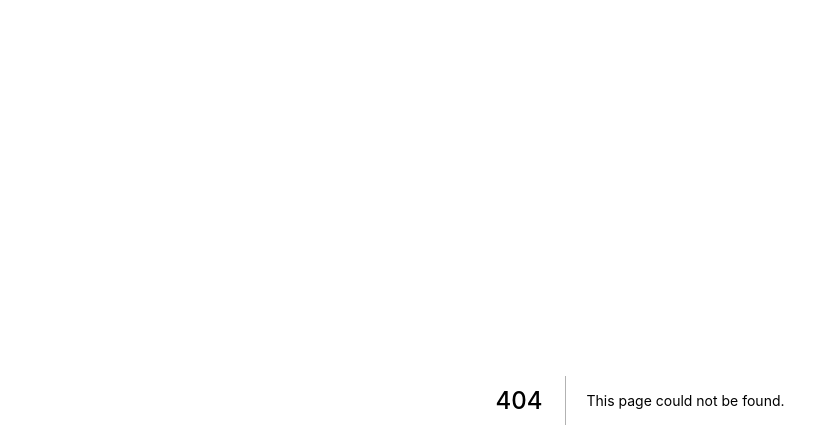
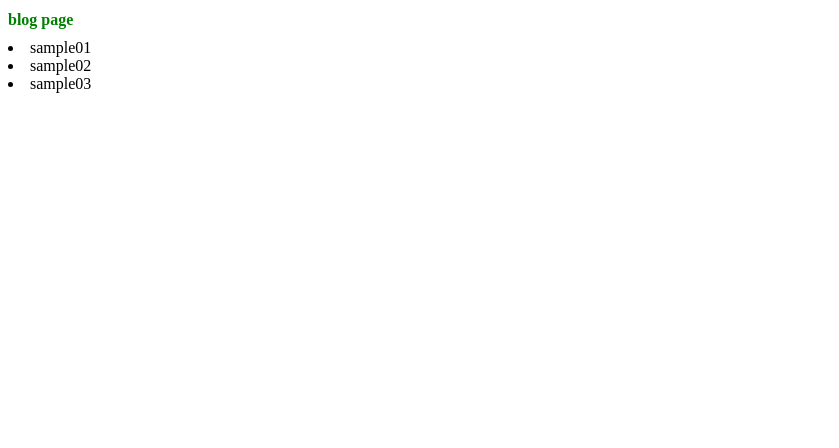
Before and after one commit to Tsuyoshi-Iwanaga/learning_nextjs, a Next.js app: page /blog in a window 1280 px wide. Before the commit this address had no page. Shown: the top 448 px of the page, without its empty margins (0-839 px from the left). Built offline with nearby package versions, Linux system fonts and the light colour scheme.

Commit message:
describe getStaticProps type

```diff
--- /dev/null
+++ b/src/pages/blog.tsx
@@ -0,0 +1,29 @@
+import styled from 'styled-components'
+import { GetStaticProps, GetStaticPaths, GetServerSideProps } from 'next'
+
+const BlogTitle = styled.h1`
+  font-size: 16px;
+  color: green;
+`
+
+
+const Blog = function ({posts}) {
+  return (
+    <>
+    <BlogTitle>blog page</BlogTitle>
+    {posts.map((v) => {
+      return <li>{v}</li>
+    })}
+    </>
+  )
+}
+
+export const getStaticProps: GetStaticProps = async context => {
+  return {
+    props: {
+      posts: ["sample01", "sample02", "sample03"]
+    }
+  }
+}
+
+export default Blog
```
